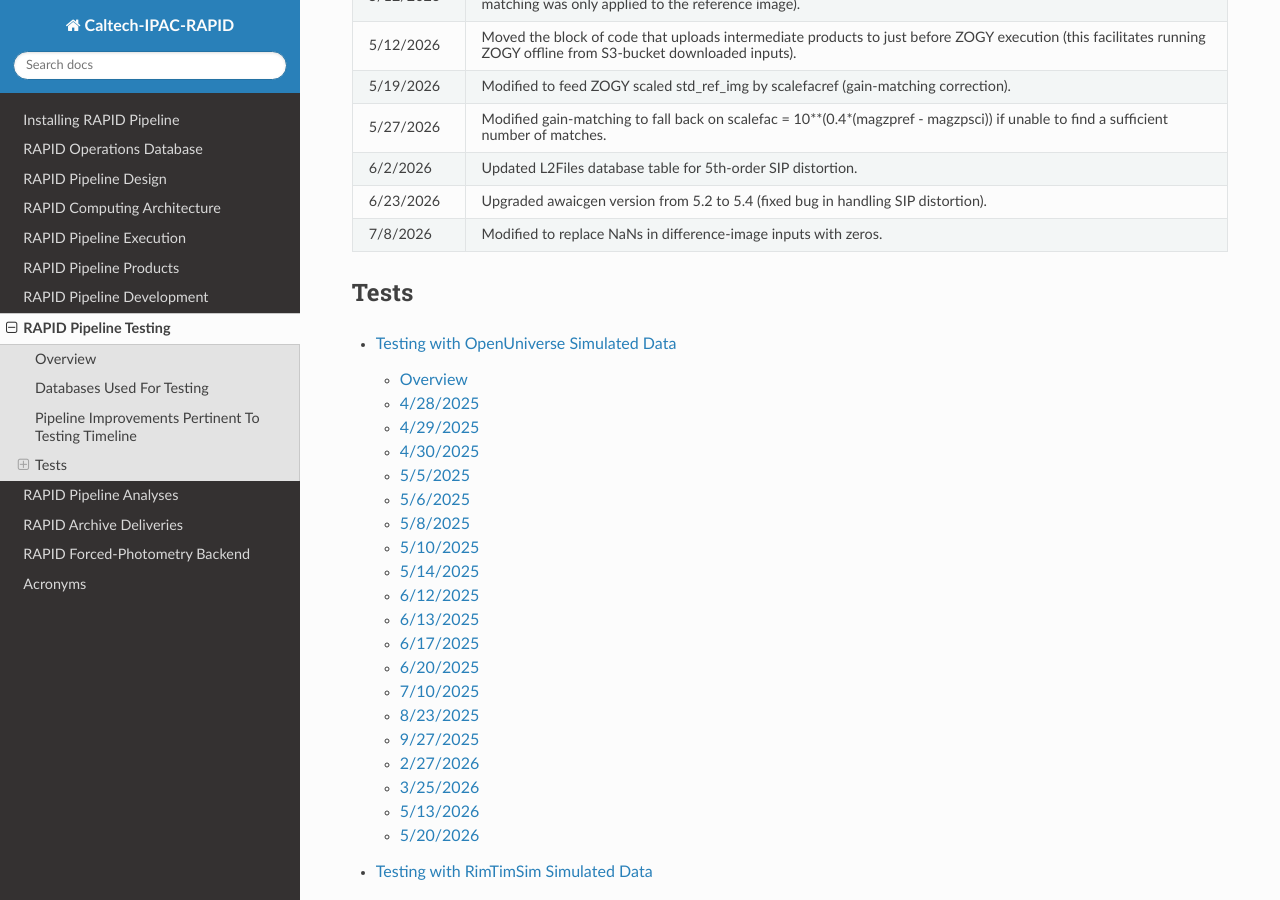
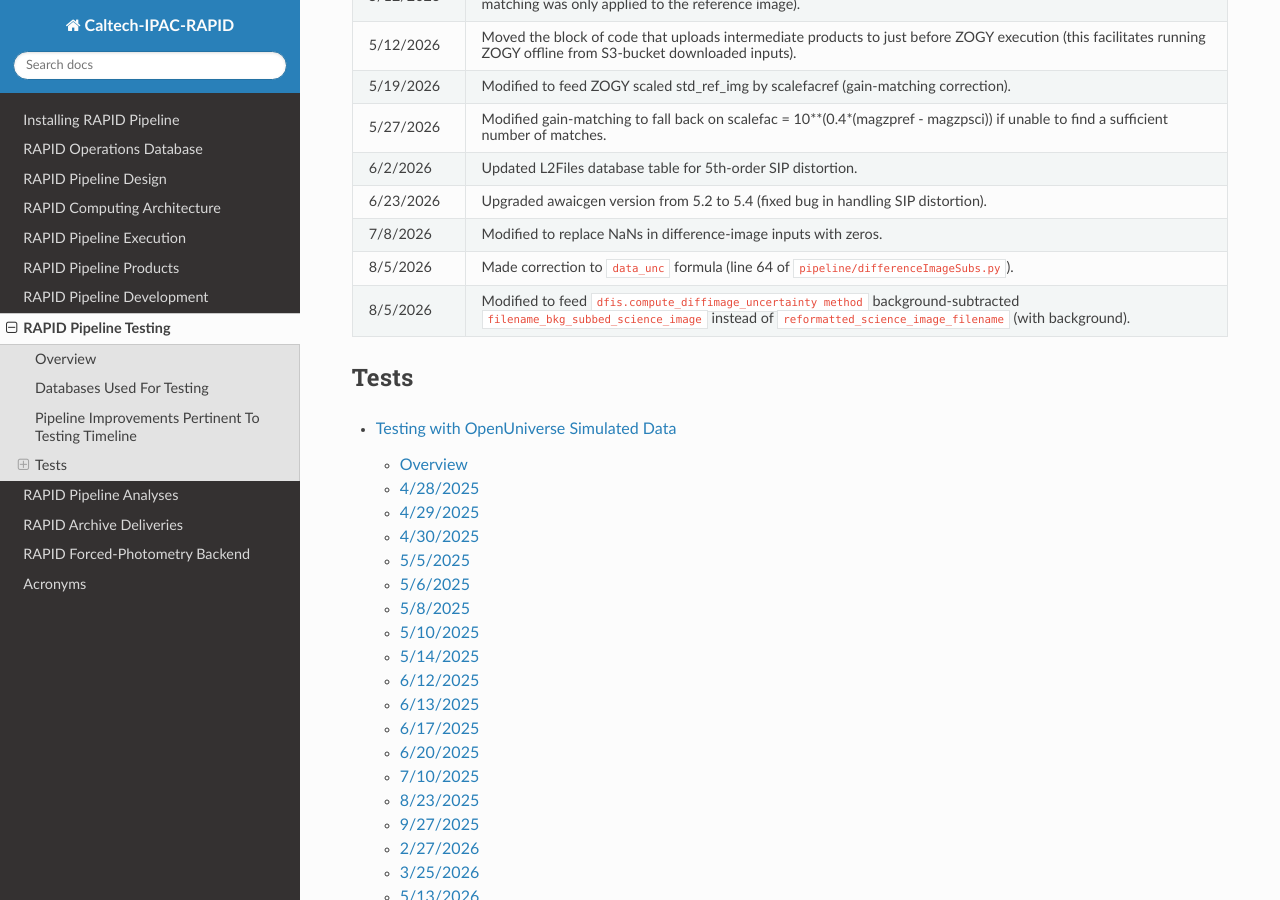
Before and after one commit to Caltech-IPAC/rapid, a Sphinx documentation site: the page built from docs/source/dev/tests.rst, in a window 1280 px wide and 900 px high, scrolled down 3017 px. Built offline with Sphinx 7.4.7 and the Read the Docs theme 3.1.0, drawn with Linux system fonts in a browser that asks for light colours; the version number could not be read and is left out.

Commit message:
Added 8/5/2026 pipeline improvements that affect products computed in subsequent tests.

```diff
--- a/docs/source/dev/tests.rst
+++ b/docs/source/dev/tests.rst
@@ -100,6 +100,8 @@ Date              Software modification
 6/2/2026          Updated L2Files database table for 5th-order SIP distortion.
 6/23/2026         Upgraded awaicgen version from 5.2 to 5.4 (fixed bug in handling SIP distortion).
 7/8/2026          Modified to replace NaNs in difference-image inputs with zeros.
+8/5/2026          Made correction to ``data_unc`` formula (line 64 of ``pipeline/differenceImageSubs.py``).
+8/5/2026          Modified to feed ``dfis.compute_diffimage_uncertainty method`` background-subtracted ``filename_bkg_subbed_science_image`` instead of ``reformatted_science_image_filename`` (with background).
 ===============   ===============================================================================================================================================================================================================================
 
 
```
